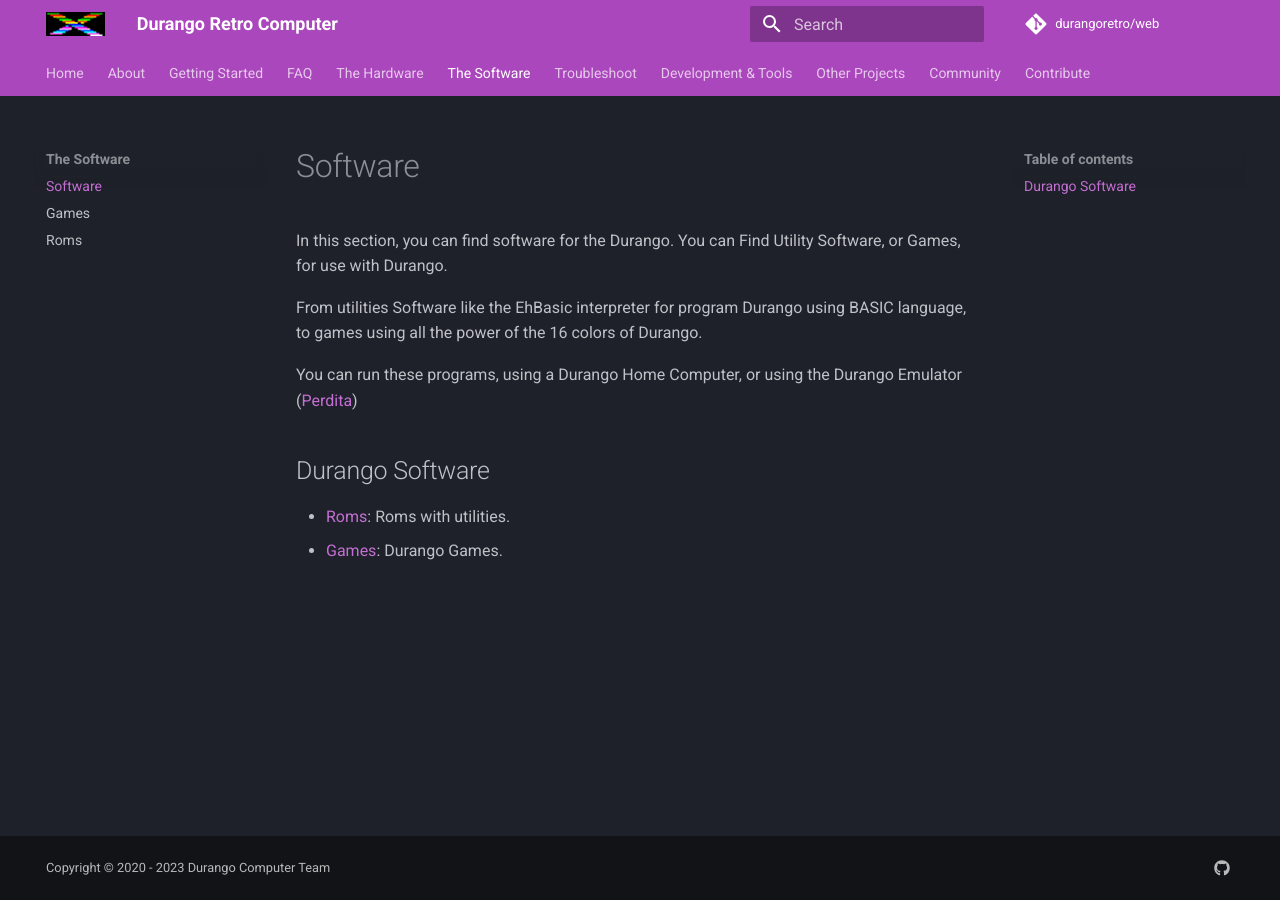
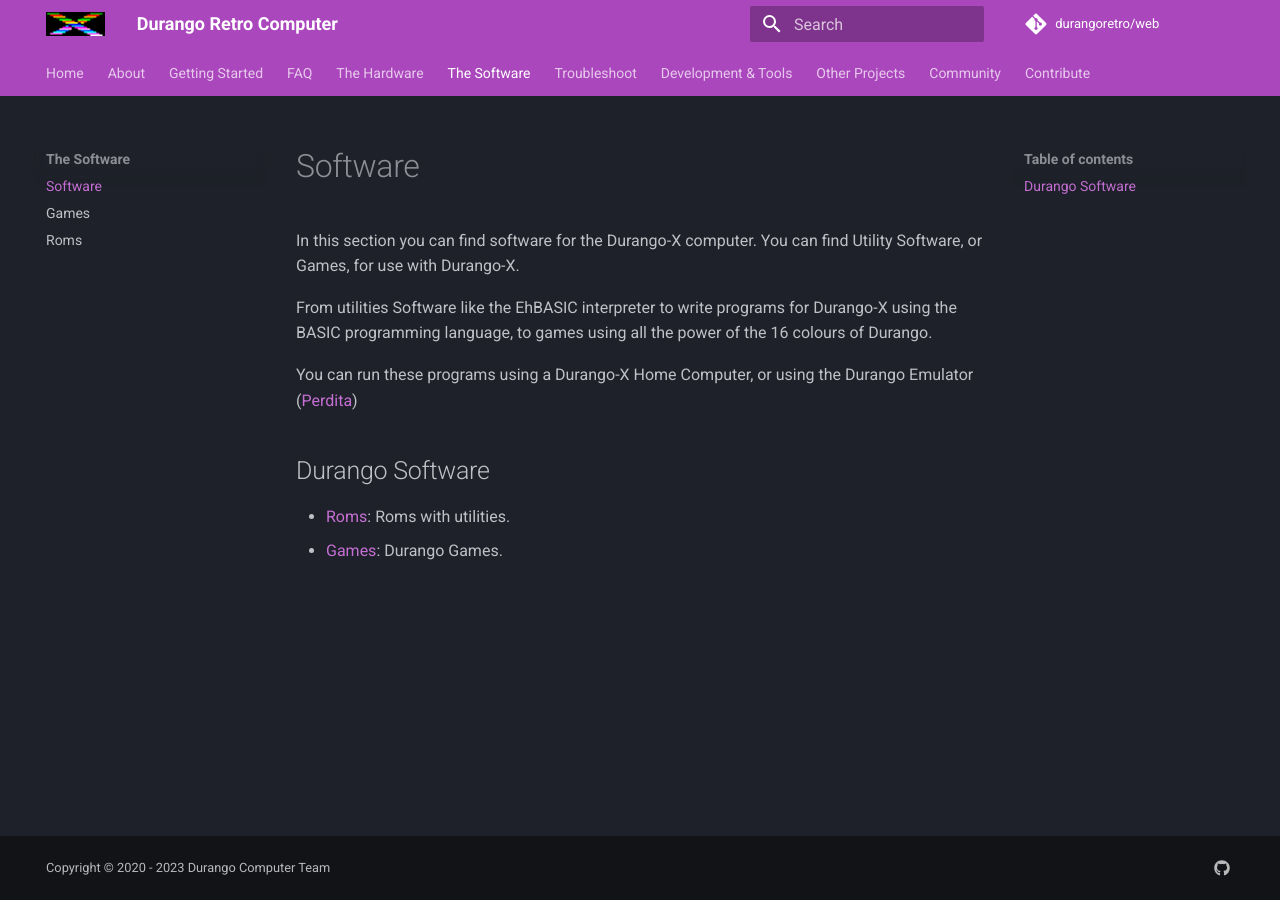
Before and after one commit to durangoretro/web, an MkDocs documentation site: the page built from docs/software/software.md, in a window 1280 px wide. Built offline with MkDocs 1.6.1 and Material for MkDocs 9.7.7, drawn with Linux system fonts in a browser that asks for light colours; comment, search, counter and statistics services are not loaded.

Commit message:
Update software.md

```diff
--- a/docs/software/software.md
+++ b/docs/software/software.md
@@ -1,10 +1,10 @@
 # Software
 
-In this section, you can find software for the Durango. You can Find Utility Software, or Games, for use with Durango.
+In this section you can find software for the Durango-X computer. You can find Utility Software, or Games, for use with Durango-X.
 
-From utilities Software like the EhBasic interpreter for program Durango using BASIC language, to games using all the power of the 16 colors of Durango.
+From utilities Software like the EhBASIC interpreter to write programs for Durango-X using the BASIC programming language, to games using all the power of the 16 colours of Durango.
 
-You can run these programs, using a Durango Home Computer, or using the Durango Emulator ([Perdita](/tools/perdita))
+You can run these programs using a Durango-X Home Computer, or using the Durango Emulator ([Perdita](/tools/perdita))
 
 ## Durango Software
 
```
